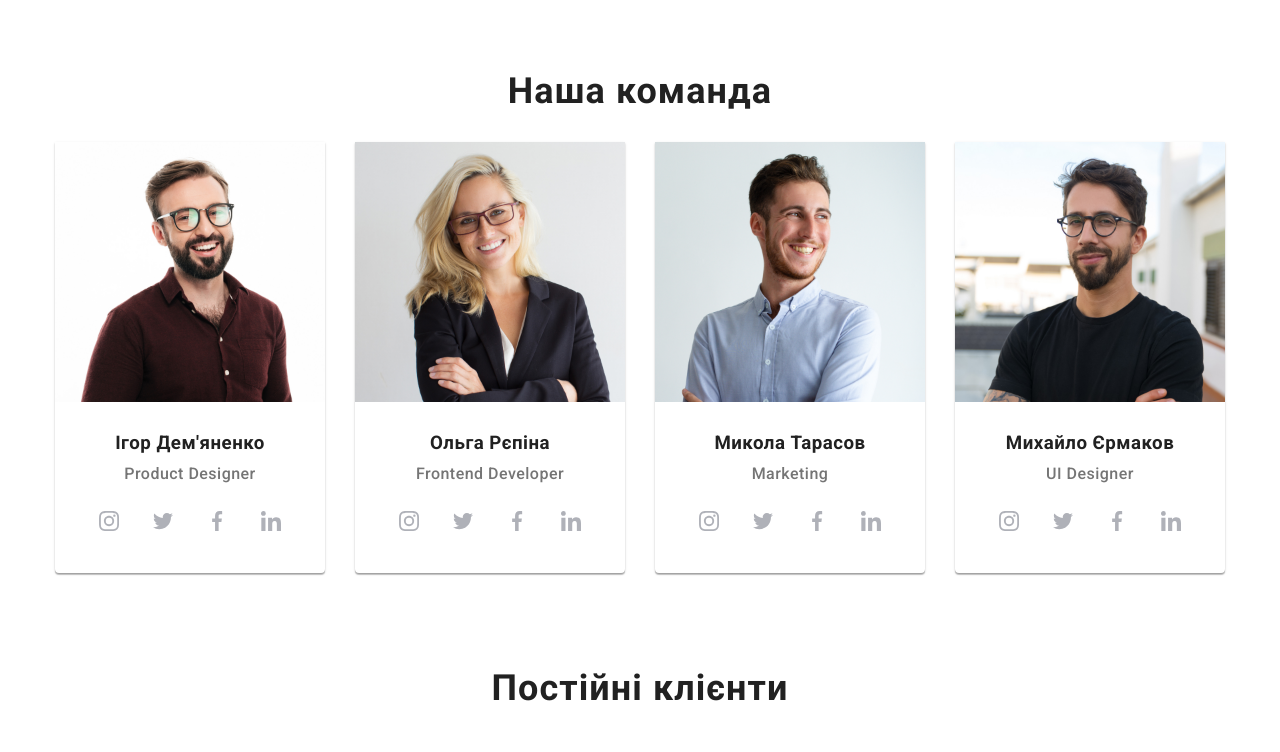
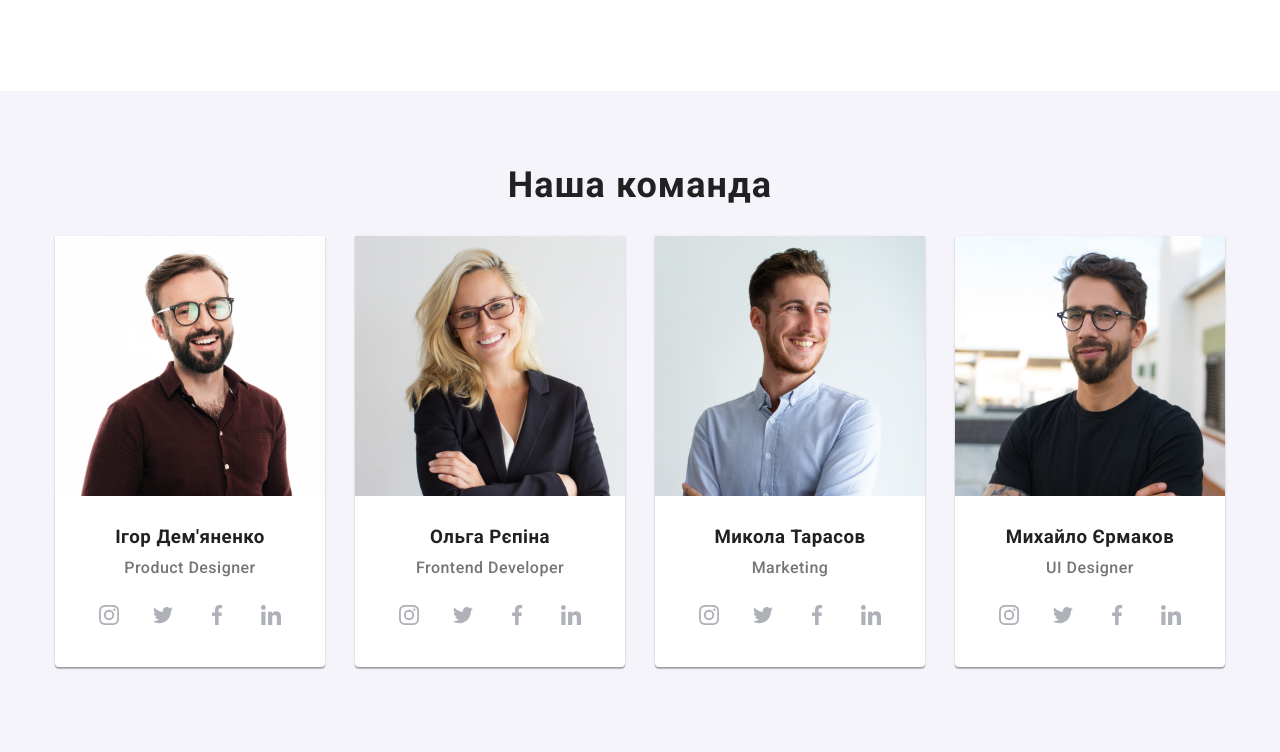
Before and after one commit to Maryinad/goit-markup-hw-05, a plain HTML site: page index.html in a window 1280 px wide. Shown: the part 1508-2260 px from the top of the page. Drawn offline with nearby package versions, Linux system fonts and the light colour scheme.

Commit message:
fixed errors

```diff
--- a/css/style.css
+++ b/css/style.css
@@ -312,7 +312,7 @@ footer {
 }
 
 /*-------------------TEAM---------------------*/
-- .section-team {
+.section-team {
   background-color: var(--secondary-primery-color);
   padding-top: 94px;
   padding-bottom: 94px;
```
